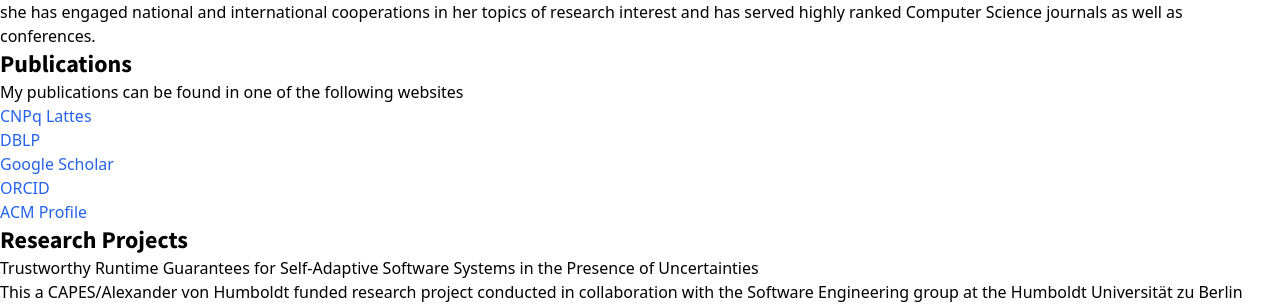
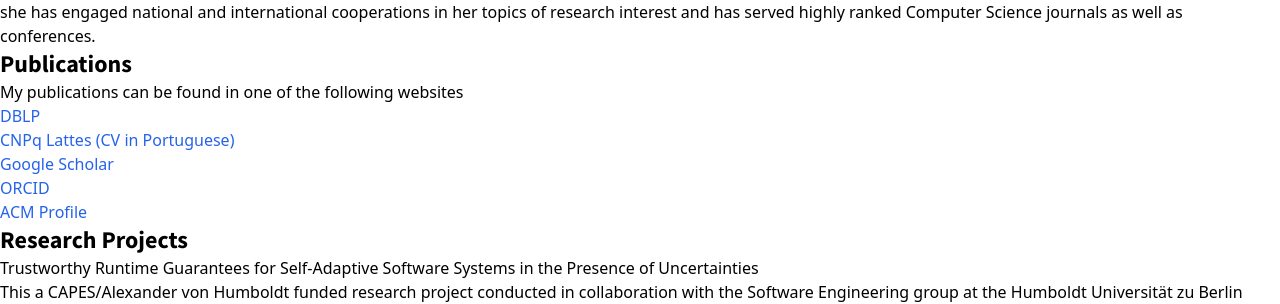
Before and after one commit to Genaina/genaina.github.io, a Jekyll site: the page built from index.markdown, in a window 1280 px wide. Shown: the part 596-900 px from the top of the page. Built offline with Jekyll 4.4.1, drawn with Linux system fonts in a browser that asks for light colours; nearby versions of some CDN libraries; our own code applies the rules of GitHub Pages for plain Markdown files.

Commit message:
tiny update

```diff
--- a/index.markdown
+++ b/index.markdown
@@ -17,9 +17,9 @@
 # Publications
 My publications can be found in one of the following websites
 
-[CNPq Lattes](http://lattes.cnpq.br/2966913210268454)
+[DBLP](https://dblp.org/pid/34/64.html)
 
-[DBLP](https://dblp.org/pid/34/64.html)
+[CNPq Lattes (CV in Portuguese)](http://lattes.cnpq.br/2966913210268454)
 
 [Google Scholar](https://scholar.google.com/citations?user=qCUFz5AAAAAJ)
 
```
